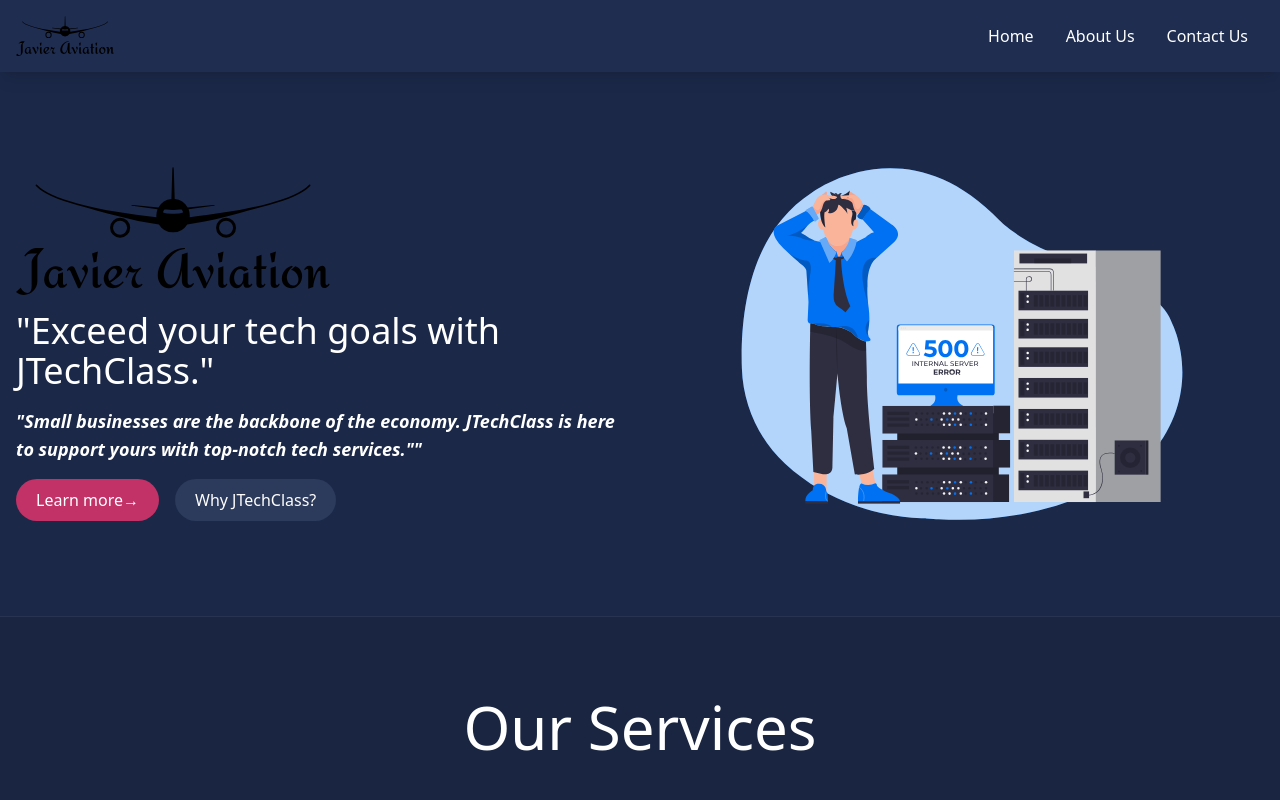
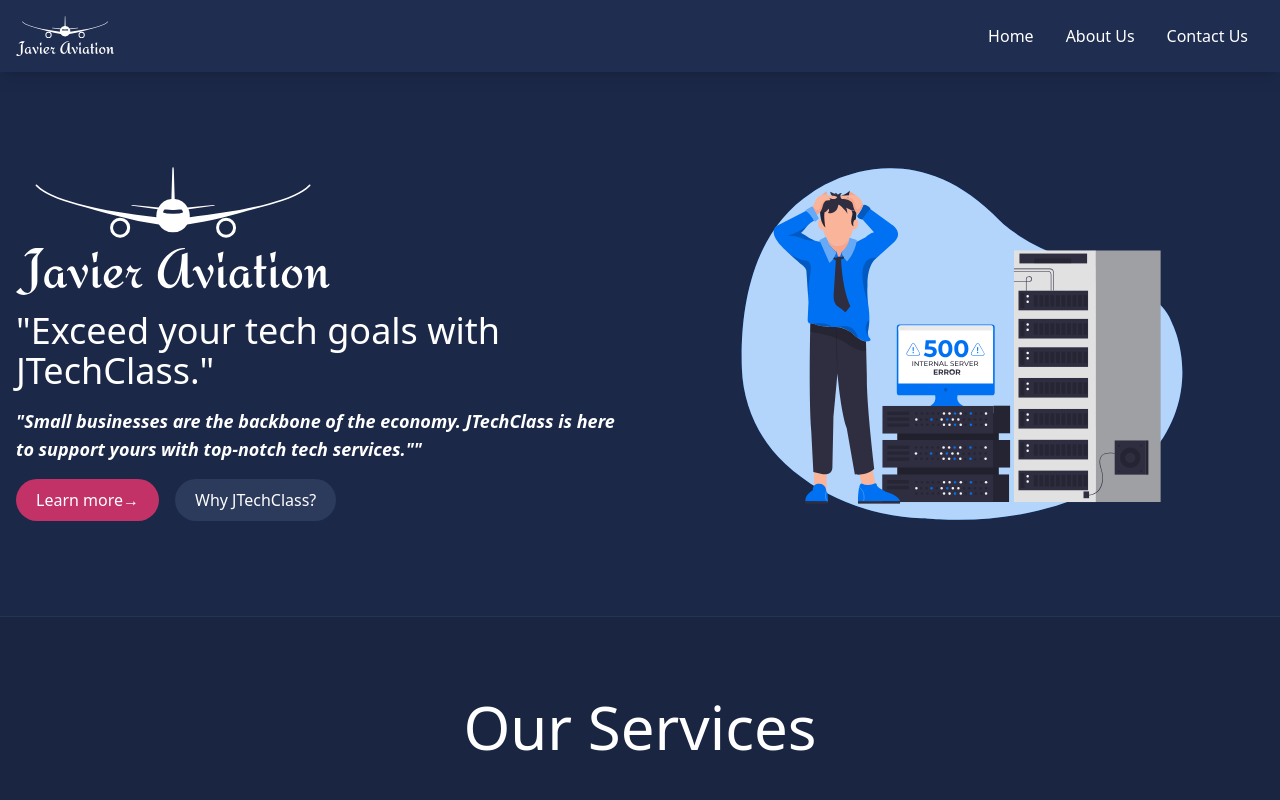
Before and after one commit to jjavierweb/jtechclass-site, a SvelteKit app: page / in a window 1280 px wide. Shown: the top 800 px of the page. Built offline with nearby package versions, Linux system fonts and the light colour scheme.

Commit message:
set to white fill as website is only dark mode

```diff
--- a/src/app.css
+++ b/src/app.css
@@ -101,7 +101,7 @@
 
 @layer components {
 	.fill-token {
-		@apply dark:fill-white fill-black;
+		@apply fill-white;
 	}
 	.card-glass-surface {
 		background-color: rgb(var(--color-surface-500) / 0.1);
```
